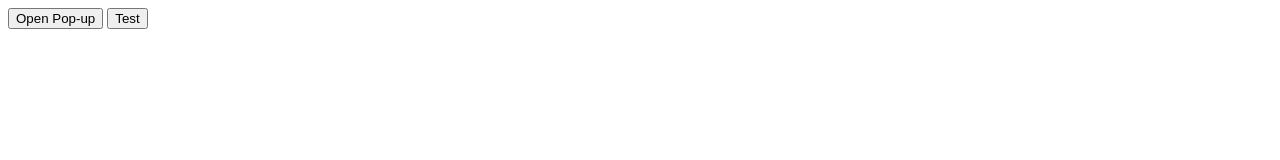
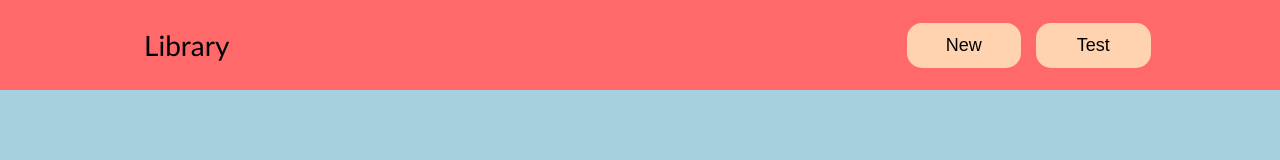
Before and after one commit to RakocziL/Library, a plain HTML site: page index.html in a window 1280 px wide. Drawn offline with Linux system fonts and the light colour scheme.

Commit message:
base style created

```diff
--- a/index.html
+++ b/index.html
@@ -9,8 +9,22 @@
     <title>Document</title>
 </head>
 <body>
-    <button id="open-popup">Open Pop-up</button>
-    <button id="test">Test</button>
+    <div class="content">
+        <!-- Header -->
+        <div class="header">
+            <p class="headerTitle">Library</p>
+            <button id="open-popup" class="buttons">New</button>
+            <button id="test" class="buttons">Test</button>
+        </div>
+        <!-- The Library part of the site -->
+        <div class="library">
+        </div>
+    </div>
+
+
+
+
+
 
 
     <!-- PopUp Window -->
@@ -37,7 +51,5 @@
         </div>
         <div id="popup-overlay"></div>
     </div>
-
-
 </body>
 </html>
--- a/style.css
+++ b/style.css
@@ -1,3 +1,60 @@
+body, html{
+    height: 100%;
+    padding:0;
+    margin:0;
+    font-family:'Gill Sans', 'Gill Sans MT', Calibri, 'Trebuchet MS', sans-serif
+}
+.content{
+    height: 100%;
+
+    display:grid;
+    grid-template-rows: 1fr 8fr;
+}
+    .header{
+        background-color: #FF6969;
+
+        display:grid;
+        grid-template-columns: repeat(10, 1fr);
+        gap:15px;
+        align-items: center;
+    }
+        .headerTitle{
+            font-size: 28px;
+
+            grid-column: 2/3;
+
+            display:flex;
+            align-items: center;
+            justify-content: center;
+        }
+        .buttons{
+            background-color: #FFD3B0;
+            height:50%;
+            font-size: 18px;
+            border:none;
+            border-radius: 15px;
+        }
+            .buttons:hover{
+                cursor: pointer;
+                background-color: #FFF9DE;
+            }
+            .buttons:active{
+                transform: scale(1.05);
+            }
+
+        #open-popup{
+            grid-column: 8/9;
+        }
+        #test{
+            grid-column: 9/10;
+        }
+    .library{
+        background-color:#A6D0DD;
+    }
+
+
+
+/* PopUp Window Style */
 #popup-container {
     display: none;
     position: fixed;
```
